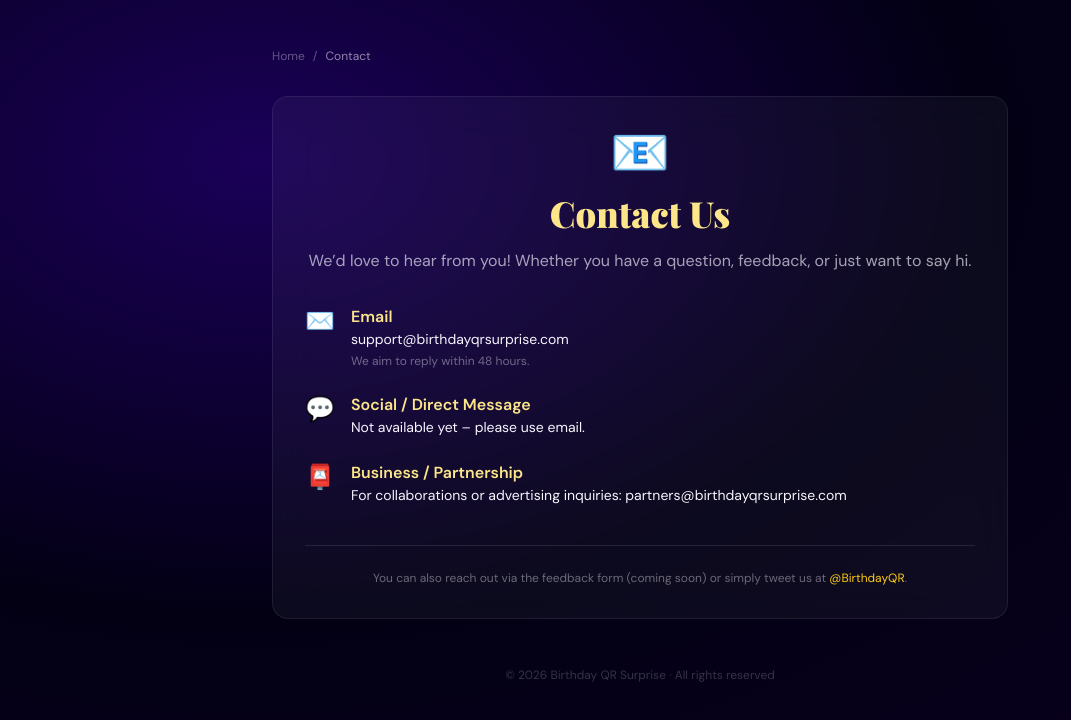
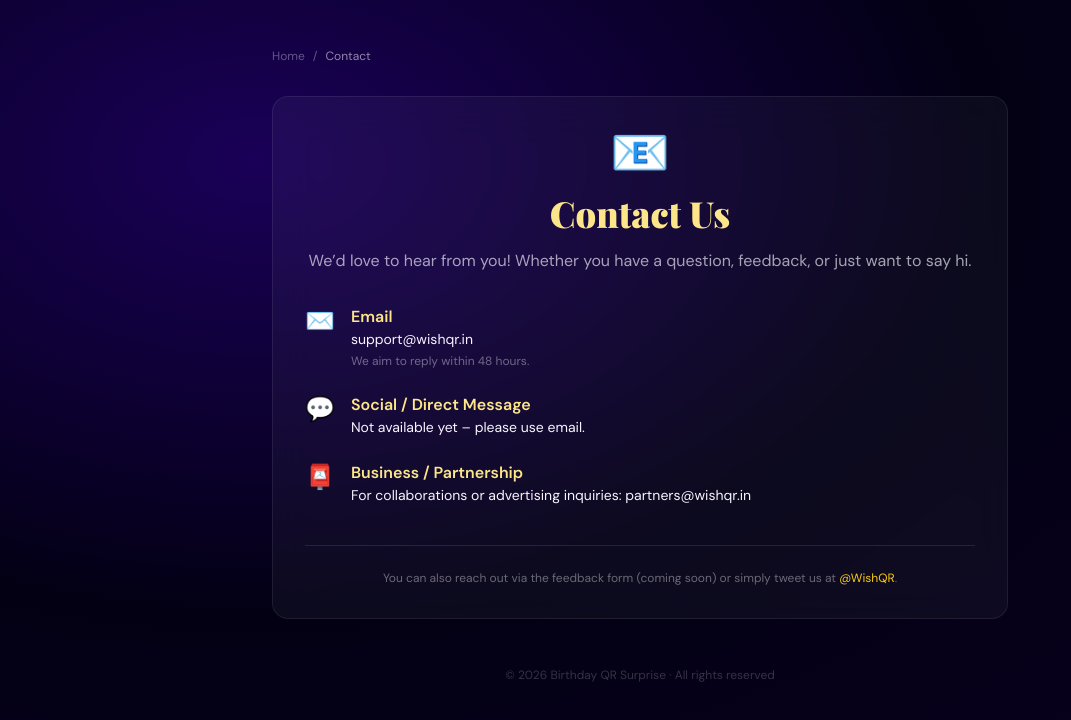
Before and after one commit to codewith-swapnil/birthday-qr-surprise, a Next.js app: page /contact in a window 1280 px wide. Shown: the top 720 px of the page, without its empty margins (0-1071 px from the left). Built offline with nearby package versions, Linux system fonts and the light colour scheme; a web font is replaced by a local one.

Commit message:
email fix

```diff
--- a/app/contact/page.tsx
+++ b/app/contact/page.tsx
@@ -35,7 +35,7 @@ export default function ContactPage() {
               <span className="text-2xl">✉️</span>
               <div>
                 <h2 className="font-semibold" style={{ color: '#fde68a' }}>Email</h2>
-                <p className="text-sm"><a href="mailto:support@birthdayqrsurprise.com" className="hover:text-yellow-400 transition-colors">support@birthdayqrsurprise.com</a></p>
+                <p className="text-sm"><a href="mailto:support@wishqr.in" className="hover:text-yellow-400 transition-colors">support@wishqr.in</a></p>
                 <p className="text-xs mt-1" style={{ color: 'rgba(248,244,255,0.4)' }}>We aim to reply within 48 hours.</p>
               </div>
             </div>
@@ -52,14 +52,14 @@ export default function ContactPage() {
               <span className="text-2xl">📮</span>
               <div>
                 <h2 className="font-semibold" style={{ color: '#fde68a' }}>Business / Partnership</h2>
-                <p className="text-sm">For collaborations or advertising inquiries: <a href="mailto:partners@birthdayqrsurprise.com" className="hover:text-yellow-400 transition-colors">partners@birthdayqrsurprise.com</a></p>
+                <p className="text-sm">For collaborations or advertising inquiries: <a href="mailto:partners@wishqr.in" className="hover:text-yellow-400 transition-colors">partners@wishqr.in</a></p>
               </div>
             </div>
           </div>
 
           <div className="mt-10 pt-6 border-t" style={{ borderColor: 'rgba(255,255,255,0.1)' }}>
             <p className="text-xs" style={{ color: 'rgba(248,244,255,0.4)' }}>
-              You can also reach out via the feedback form (coming soon) or simply tweet us at <span className="text-yellow-400">@BirthdayQR</span>.
+              You can also reach out via the feedback form (coming soon) or simply tweet us at <span className="text-yellow-400">@WishQR</span>.
             </p>
           </div>
         </div>
--- a/app/terms/page.tsx
+++ b/app/terms/page.tsx
@@ -28,7 +28,7 @@ export default function TermsPage() {
           <p className="text-sm mb-6" style={{ color: 'rgba(248,244,255,0.4)' }}>Effective: April 28, 2026</p>
 
           <div className="space-y-6 text-sm md:text-base" style={{ color: 'rgba(248,244,255,0.7)' }}>
-            <p>Welcome to Birthday QR Surprise! By using our website (birthdayqrsurprise.com), you agree to these Terms.</p>
+            <p>Welcome to Birthday QR Surprise! By using our website (wishqr.in), you agree to these Terms.</p>
 
             <h2 className="text-xl font-semibold mt-6" style={{ color: '#fde68a' }}>1. Service Description</h2>
             <p>We provide a free tool to generate personalized birthday pages with QR codes. The service is provided “as is” without warranties of any kind.</p>
```
